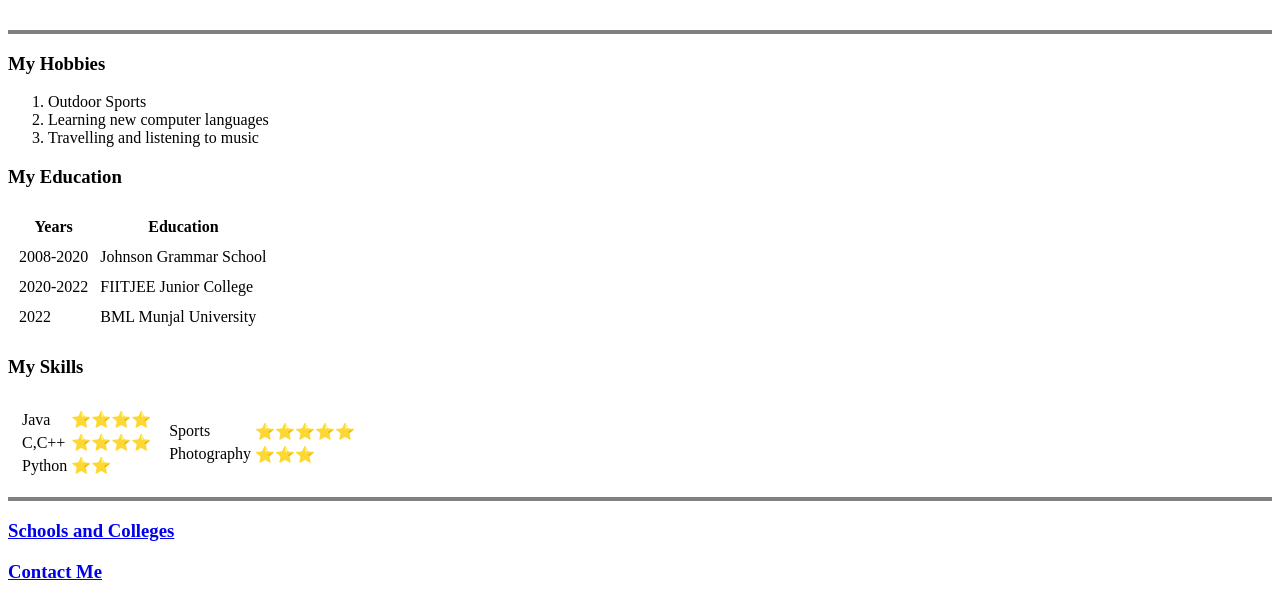
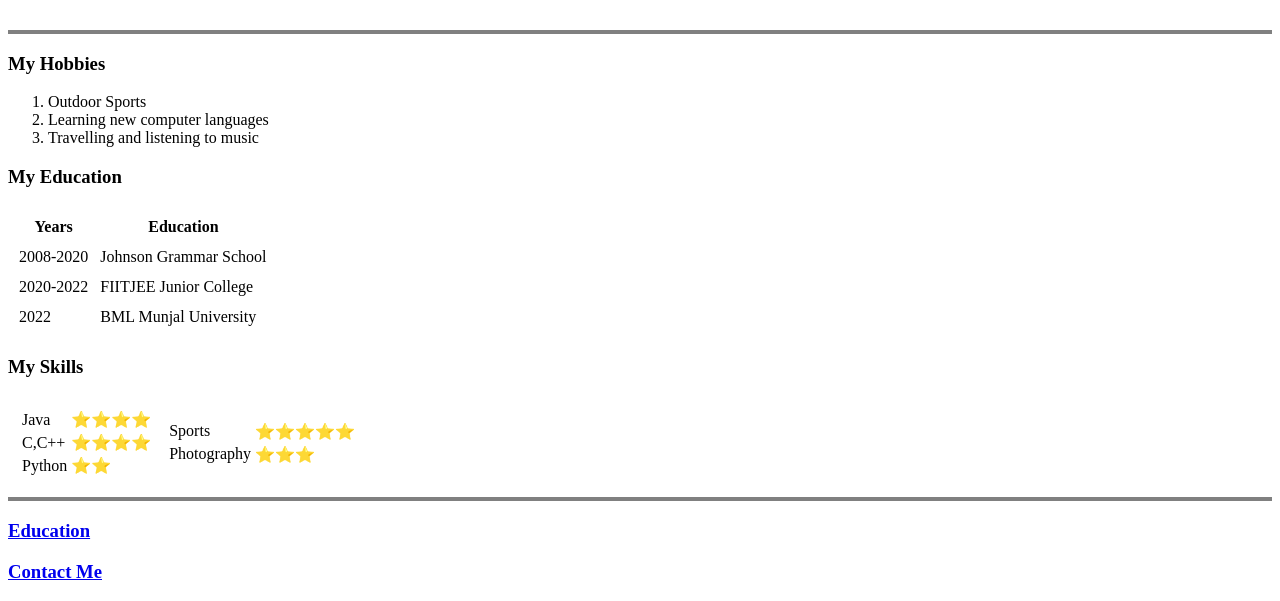
Before and after one commit to akaashvandanapu/CV, a plain HTML site: page index.html in a window 1280 px wide. Shown: the part 342-943 px from the top of the page. Drawn offline with Linux system fonts and the light colour scheme.

Commit message:
Update index.html

```diff
--- a/index.html
+++ b/index.html
@@ -79,7 +79,7 @@
         </tr>
     </table>
     <hr size="4" noshade>
-   <a href="education.html"><h3>Schools and Colleges</h3></a>
+   <a href="education.html"><h3>Education</h3></a>
    <a href="contact.html"><h3>Contact Me</h3></a>
 </body>
 </html>
```
